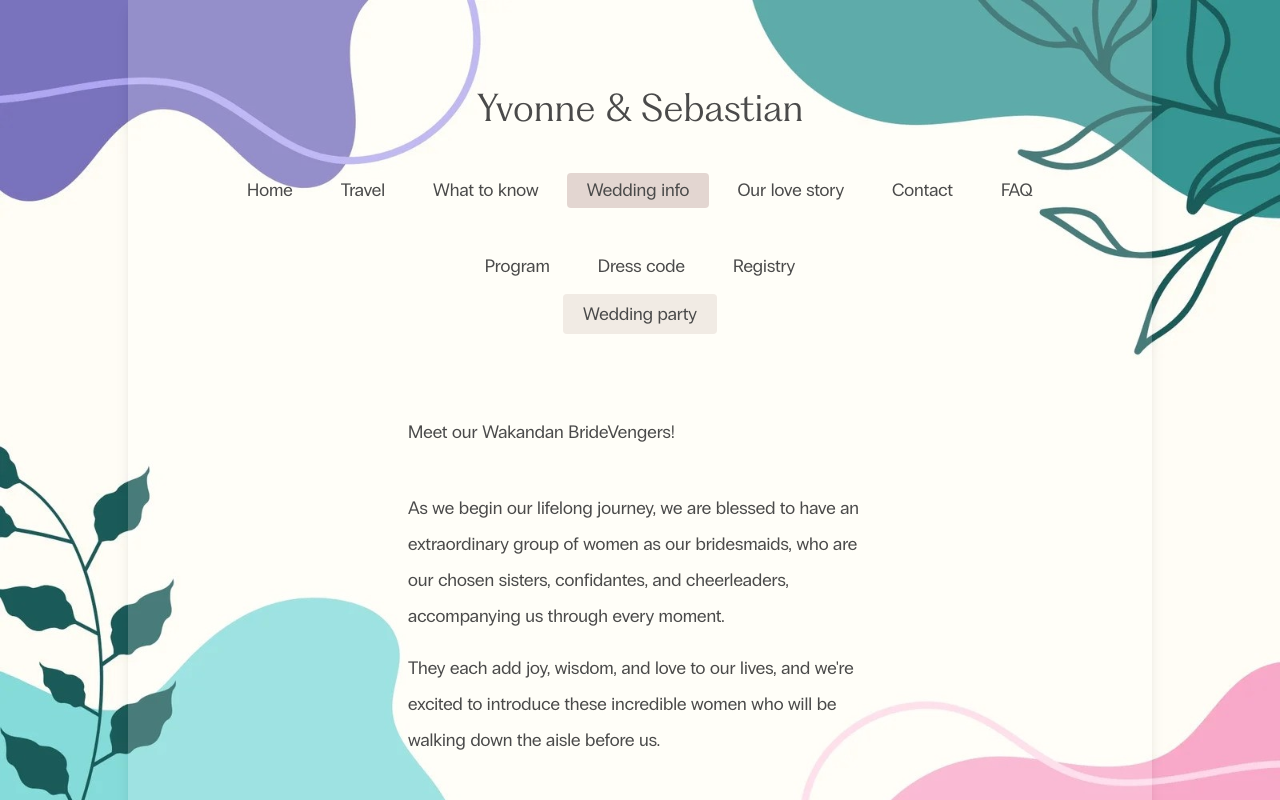
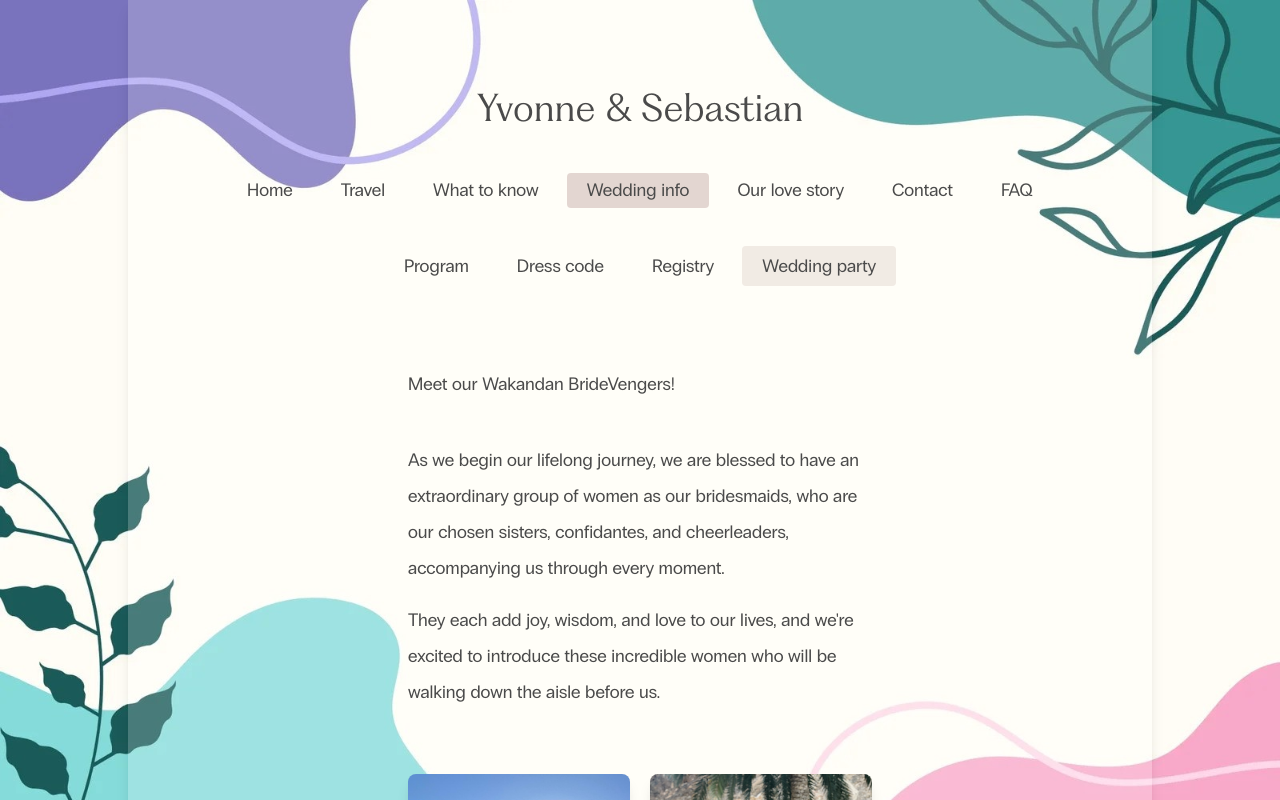
Before and after one commit to justkakai/yvonne-and-sebastian, a React (Create React App) app: page /wedding-info/wedding-party in a window 1280 px wide. Shown: the top 800 px of the page. Built offline with nearby package versions, Linux system fonts and the light colour scheme.

Commit message:
replace Wrap with HStack in header

```diff
--- a/src/components/layout/HeaderPage.tsx
+++ b/src/components/layout/HeaderPage.tsx
@@ -1,5 +1,5 @@
 import React from 'react';
-import { Flex, Wrap } from '@chakra-ui/react';
+import { Flex, HStack } from '@chakra-ui/react';
 
 interface HeaderPageProps {
 	children: React.ReactNode;
@@ -9,21 +9,21 @@ const HeaderPage: React.FC<HeaderPageProps> = ({ children }) => (
 	<Flex
 		direction="column"
 		display={['none', null, null, null, 'flex']}
-		px={[0, 4, 16, 24, 60]}
 		lineHeight={8}
 		fontSize="lg"
-		justifyContent="center"
+		// justifyContent="center"
 		mb={20}
+		width={'100%'}
 	>
-		<Wrap
+		<HStack
 			color="backgrounds.100"
 			fontSize="lg"
 			fontWeight="bold"
-			justify={['space-between', 'center']}
+			justifyContent={'center'}
 			width="100%"
 		>
 			{children}
-		</Wrap>
+		</HStack>
 	</Flex>
 );
 
```
